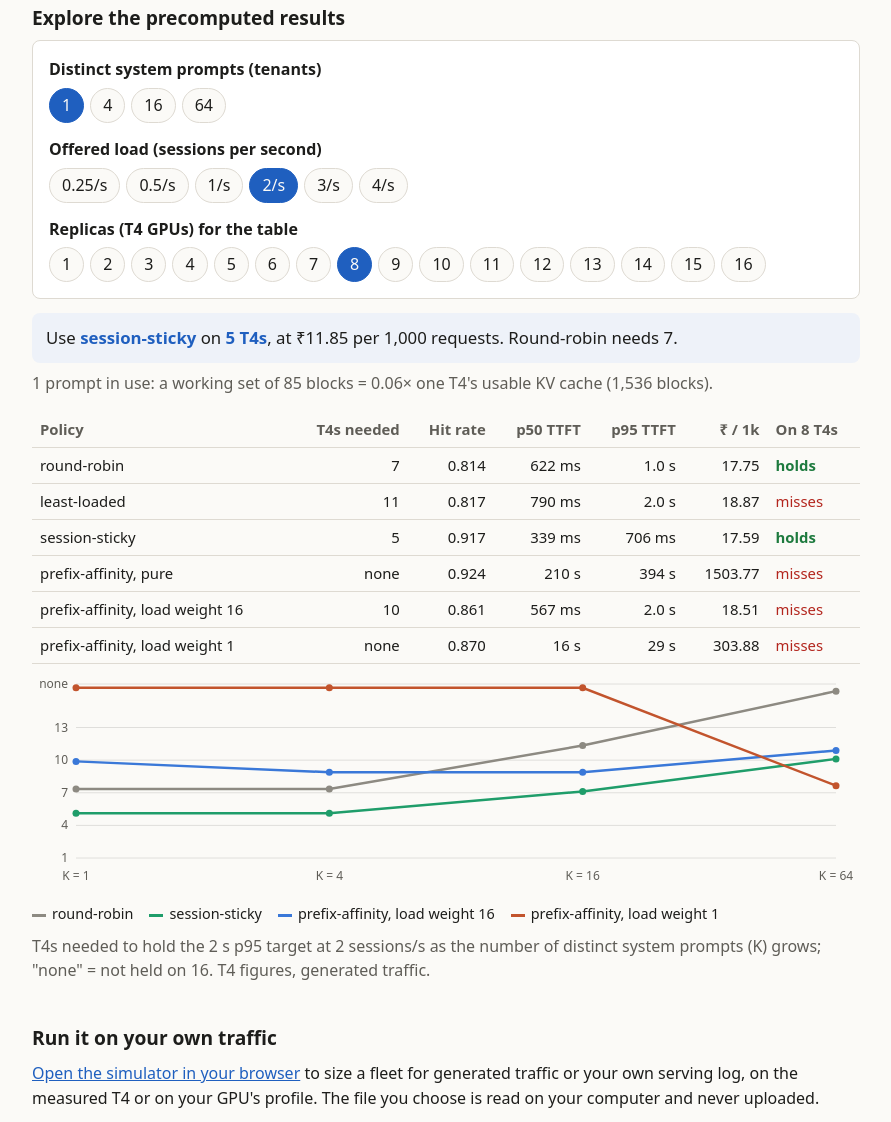
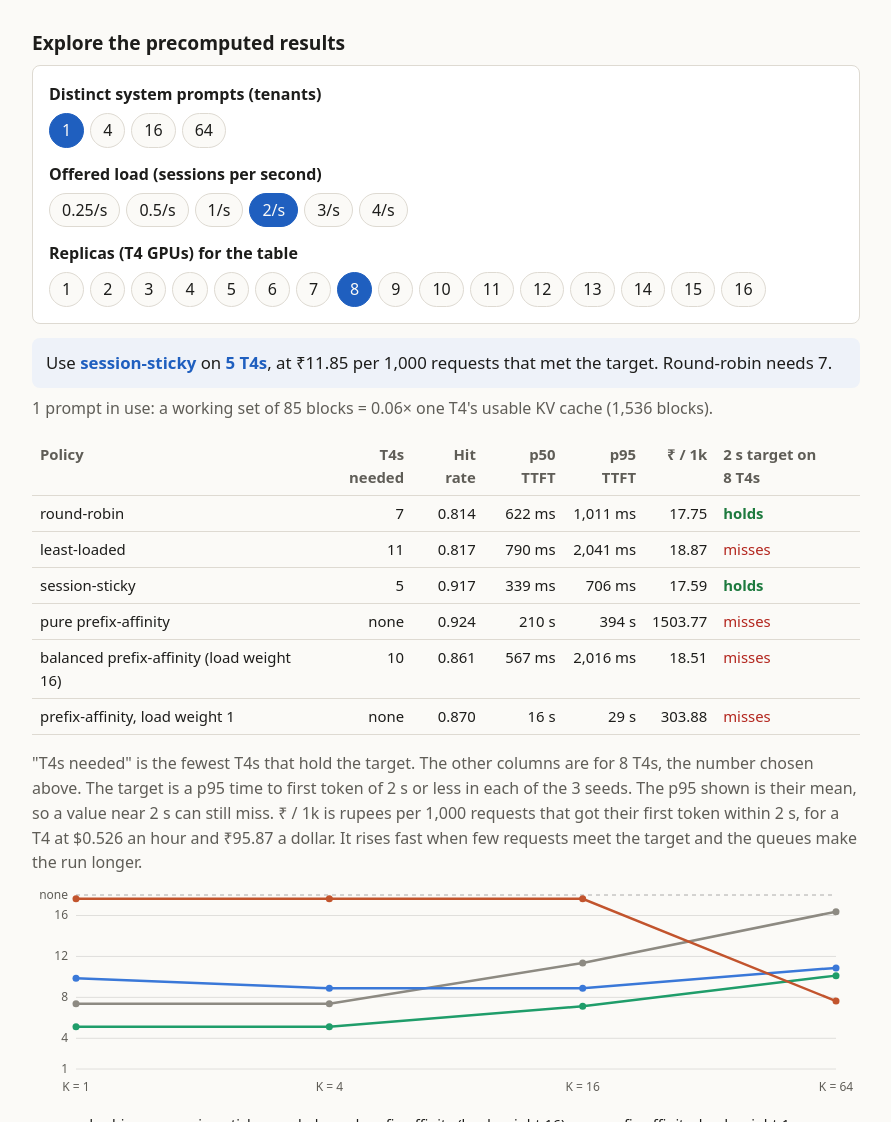
Before and after one commit to gitgod-debug/kv-routing-sim, a plain HTML site: page site/index.html in a window 1280 px wide. Shown: the part 1678-2800 px from the top of the page, without its empty margins (194-1085 px from the left). Drawn offline with Linux system fonts and the light colour scheme; files whose address does not match are found by name.

Commit message:
Demo page: say what each number is, in the words of the README
The calibration table names its metric, the prefix-cache hit rate. The explorer names the
policies as the README does. It shows a p95 in whole milliseconds below 10 s, so 2,041 ms no
longer reads as 2.0 s next to a miss. A caption under its table says which columns are for the
chosen replica count, that a policy holds only if every seed holds, and what the rupees are per
and what they assume. The chart labels its 16 line, sets the "none" line apart, and says which
policies it leaves out. A link to the README's related work replaces a reference to a file that
is no longer in the repository. A second button at the top goes to the explorer. The Pages
workflow comment no longer mentions the docs.

```diff
--- a/site/index.html
+++ b/site/index.html
@@ -14,7 +14,8 @@
   <p class="sub">Which KV-cache routing policy should you run, and on how many GPUs? This simulator
     answers that. Its cache model was checked against a live vLLM, and its tests were written down
     before they ran.</p>
-  <p class="lead"><a class="button" href="run.html">Run it on your own traffic</a></p>
+  <p class="lead actions"><a class="button" href="run.html">Run it on your own traffic</a>
+    <a class="button alt" href="#explore">Explore the results</a></p>
 
   <div class="finding"><strong>Keep each user on one GPU.</strong> This holds on three calibrations of
     the same GPU type (a T4). Session-sticky routing needs the fewest GPUs, or ties for the fewest, at
@@ -34,7 +35,8 @@
     and plain session-sticky routing then leaves the load unbalanced. Every generated session here has
     the same number of turns. NVIDIA's Dynamo ships a larger simulator for the same question (AISim).
     Three more simulators checked against live engines were published in October and November 2026.
-    The prior-art file in the repository says what an earlier check missed.</p>
+    <a href="https://github.com/gitgod-debug/kv-routing-sim#related-work-and-what-is-claimed">The
+    related-work section of the README</a> names them and says what earlier checks missed.</p>
 
   <div class="scroll">
     <table aria-label="The finding in numbers">
@@ -64,10 +66,11 @@
 
   <h2>Checked against a live vLLM</h2>
   <p>vLLM 0.30.0, Qwen3-4B (fp16), and a small cache of 512 blocks, chosen so that it overflows. Each
-    workload ran three times, and the predictions were committed before the run.</p>
+    workload ran three times, and the predictions were committed before the run. The numbers in the
+    table are prefix-cache hit rates.</p>
   <div class="scroll">
-    <table aria-label="Calibration">
-      <thead><tr><th>Workload</th><th class="num">Engine</th><th class="num">Block-pool model</th><th class="num">Plain LRU</th></tr></thead>
+    <table aria-label="Prefix-cache hit rate of the live engine and of two models">
+      <thead><tr><th>Workload</th><th class="num">Live engine</th><th class="num">Block-pool model</th><th class="num">Plain LRU</th></tr></thead>
       <tbody>
         <tr><td>One at a time, 1-token outputs</td><td class="num">0.6090</td><td class="num">0.6090 · exact</td><td class="num">0.6073</td></tr>
         <tr><td>One at a time, 64-token outputs</td><td class="num">0.4883</td><td class="num">0.4883 · exact</td><td class="num">0.6073</td></tr>
@@ -81,7 +84,7 @@
     held-out traffic within 1.41×, where the first model (no context term) was up to 7× optimistic.
     Every number on this page uses it.</p>
 
-  <h2>Explore the precomputed results</h2>
+  <h2 id="explore">Explore the precomputed results</h2>
   <div class="controls">
     <div class="control"><label id="lk">Distinct system prompts (tenants)</label>
       <div class="seg" role="group" aria-labelledby="lk" id="ks"></div></div>
@@ -93,6 +96,7 @@
   <div class="answer" id="answer" aria-live="polite">Loading the grid…</div>
   <p class="muted" id="ws"></p>
   <div class="scroll"><table id="tbl" aria-label="Every policy at the chosen point"></table></div>
+  <p class="muted" id="tblcap"></p>
   <div class="scroll"><svg id="chart" width="100%" height="220" role="img" aria-label="T4s needed as prompts multiply"></svg></div>
   <div class="legend" id="legend"></div>
   <p class="muted" id="chartcap"></p>
@@ -117,11 +121,15 @@ kvsim replay your-trace.jsonl --policies all --replicas 1-16 \
   const state = { k: 0, load: 0, rep: 0 };  // indices into the axes; set from the grid on load
   let G = null;
 
-  // Readable names for the grid's policy labels ("radix-affinity-balanced@16" -> a load weight).
+  // Readable names for the grid's policy labels, as the README names them. The load weight the
+  // tests chose (alpha*, 16) is "balanced prefix-affinity"; any other weight is named by its value.
   function nice(name) {
     const m = /^radix-affinity-balanced@(.+)$/.exec(name);
-    if (m) return `prefix-affinity, load weight ${m[1]}`;
-    return name === "radix-affinity" ? "prefix-affinity, pure" : name;
+    if (m) {
+      return m[1] === String(G.alpha_star) ? `balanced prefix-affinity (load weight ${m[1]})`
+                                           : `prefix-affinity, load weight ${m[1]}`;
+    }
+    return name === "radix-affinity" ? "pure prefix-affinity" : name;
   }
   function seg(el, values, fmt, key) {
     el.innerHTML = "";
@@ -140,8 +148,9 @@ kvsim replay your-trace.jsonl --policies all --replicas 1-16 \
     return -1;
   }
   function t4s(n) { return `${n} T4${n > 1 ? "s" : ""}`; }
+  // Whole milliseconds below 10 s, so that a p95 of 2,041 ms does not read as "2.0 s".
   function ms(x) {
-    return x >= 10000 ? (x / 1000).toFixed(0) + " s" : x >= 1000 ? (x / 1000).toFixed(1) + " s" : x + " ms";
+    return x >= 10000 ? (x / 1000).toFixed(0) + " s" : Math.round(x).toLocaleString("en-US") + " ms";
   }
   function render() {
     const A = G.axes;
@@ -164,7 +173,7 @@ kvsim replay your-trace.jsonl --policies all --replicas 1-16 \
       const ties = A.policies.filter((n, p) => p !== best.p && needed(k, l, p) === best.ri);
       const rrNeed = needed(k, l, A.policies.indexOf("round-robin"));
       msg = `Use <strong>${nice(best.name)}</strong> on <strong>${t4s(A.replicas[best.ri])}</strong>` +
-            `, at ₹${best.inr.toFixed(2)} per 1,000 requests.`;
+            `, at ₹${best.inr.toFixed(2)} per 1,000 requests that met the target.`;
       msg += rrNeed < 0 ? ` Round-robin does not hold the target on ${A.replicas[A.replicas.length - 1]}.` :
              ` Round-robin needs ${A.replicas[rrNeed]}.`;
       if (ties.length) {
@@ -177,7 +186,7 @@ kvsim replay your-trace.jsonl --policies all --replicas 1-16 \
       `${ws.toLocaleString()} blocks = ${(ws / cap).toFixed(2)}× one T4's usable KV cache (${cap.toLocaleString()} blocks).`;
     let rows = `<thead><tr><th>Policy</th><th class="num">T4s needed</th><th class="num">Hit rate</th>` +
                `<th class="num opt">p50 TTFT</th><th class="num">p95 TTFT</th><th class="num">₹ / 1k</th>` +
-               `<th>On ${t4s(A.replicas[r])}</th></tr></thead><tbody>`;
+               `<th>2&nbsp;s target on ${t4s(A.replicas[r]).replace(" ", "&nbsp;")}</th></tr></thead><tbody>`;
     A.policies.forEach((name, p) => {
       const c = cell(k, l, p, r), ri = needed(k, l, p);
       rows += `<tr><td>${nice(name)}</td><td class="num">${ri < 0 ? "none" : A.replicas[ri]}</td>` +
@@ -188,6 +197,13 @@ kvsim replay your-trace.jsonl --policies all --replicas 1-16 \
     $("tbl").innerHTML = rows + "</tbody>";
     $("tbl").setAttribute("aria-label", `Every policy at ${A.prompts[k]} prompt(s), ${A.loads[l]} sessions/s; ` +
       `the last column says whether ${t4s(A.replicas[r])} hold the 2 s p95 target`);
+    const fx = G.cost_model.fx.usd_to_inr, usd = G.cost_model.compute.price_per_hour_usd;
+    $("tblcap").textContent = `"T4s needed" is the fewest T4s that hold the target. The other columns ` +
+      `are for ${t4s(A.replicas[r])}, the number chosen above. The target is a p95 time to first token ` +
+      `of 2 s or less in each of the ${G.seeds.length} seeds. The p95 shown is their mean, so a value ` +
+      `near 2 s can still miss. ₹ / 1k is rupees per 1,000 requests that got their first token within ` +
+      `2 s, for a T4 at $${usd} an hour and ₹${fx} a dollar. It rises fast when few requests meet the ` +
+      `target and the queues make the run longer.`;
     chart(l);
   }
   function chart(l) {
@@ -197,15 +213,18 @@ kvsim replay your-trace.jsonl --policies all --replicas 1-16 \
     const colors = ["#8d8a82", "#1f9d6a", "#3a78d8", "#c2542d"];
     const W = svg.clientWidth || 600, H = 220, L = 44, R = 24, T = 12, B = 34;
     const x = (i) => L + (W - L - R) * (i / (A.prompts.length - 1));
-    const maxR = A.replicas[A.replicas.length - 1], none = maxR + 1;  // none = not held on maxR
-    const y = (v) => T + (H - T - B) * (1 - (v - 1) / maxR);
+    // "none" = not held on the largest fleet. It sits two steps above it, so its label stays apart.
+    const maxR = A.replicas[A.replicas.length - 1], none = maxR + 2;
+    const y = (v) => T + (H - T - B) * (1 - (v - 1) / (none - 1));
     let s = "";
-    const tick = maxR > 8 ? 3 : 2;
-    const ticks = [];
-    for (let v = 1; v < maxR; v += tick) ticks.push(v);
-    ticks.push(none);  // the top line: not held on the largest fleet
+    const step = maxR > 8 ? 4 : 2;
+    const ticks = [1];
+    for (let v = step; v <= maxR; v += step) ticks.push(v);
+    if (ticks[ticks.length - 1] !== maxR) ticks.push(maxR);
+    ticks.push(none);
     for (const v of ticks) {
-      s += `<line x1="${L}" x2="${W - R}" y1="${y(v)}" y2="${y(v)}" stroke="currentColor" opacity="0.12"/>` +
+      const look = v === none ? 'opacity="0.35" stroke-dasharray="4 4"' : 'opacity="0.12"';
+      s += `<line x1="${L}" x2="${W - R}" y1="${y(v)}" y2="${y(v)}" stroke="currentColor" ${look}/>` +
            `<text x="${L - 8}" y="${y(v) + 4}" text-anchor="end">${v === none ? "none" : v}</text>`;
     }
     A.prompts.forEach((k, i) => { s += `<text x="${x(i)}" y="${H - 12}" text-anchor="middle">K = ${k}</text>`; });
@@ -221,9 +240,11 @@ kvsim replay your-trace.jsonl --policies all --replicas 1-16 \
     });
     svg.innerHTML = s;
     $("legend").innerHTML = show.map((n, j) => `<span style="--c:${colors[j]}">${nice(n)}</span>`).join("");
-    $("chartcap").textContent = `T4s needed to hold the 2 s p95 target at ${A.loads[l]} sessions/s as the ` +
-      `number of distinct system prompts (K) grows; "none" = not held on ${A.replicas[A.replicas.length - 1]}. ` +
-      `T4 figures, generated traffic.`;
+    const left = A.policies.filter((n) => !show.includes(n)).map(nice);
+    $("chartcap").textContent = `T4s needed to hold the 2 s p95 target at ${A.loads[l]} sessions/s, as the ` +
+      `number of distinct system prompts (K) grows. "none" means the target is not held even on ${maxR} ` +
+      `T4s. T4 figures, generated traffic.` +
+      (left.length ? ` To keep the chart readable, it leaves out ${left.join(" and ")}. The table has them.` : "");
   }
   // Deployed, the grid sits next to the page; in a clone it is read from artifacts/results/.
   function load(urls) {
--- a/site/style.css
+++ b/site/style.css
@@ -63,6 +63,7 @@ footer { margin-top: 48px; color: var(--muted); font-size: 0.9rem; }
 .button, button.primary { display: inline-block; font: inherit; font-weight: 600; text-decoration: none;
                           background: var(--accent); color: var(--bg); border: 1px solid var(--accent);
                           border-radius: 8px; padding: 8px 18px; cursor: pointer; }
+.button.alt { background: transparent; color: var(--accent); }
 button { font: inherit; border: 1px solid var(--line); background: var(--card); color: var(--fg);
          border-radius: 8px; padding: 6px 14px; cursor: pointer; }
 button:disabled { opacity: 0.55; cursor: progress; }
```
Also changed, not shown: 1 other file.
